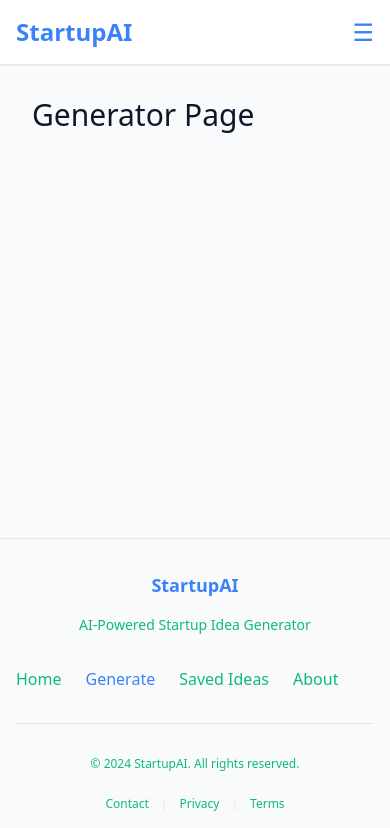
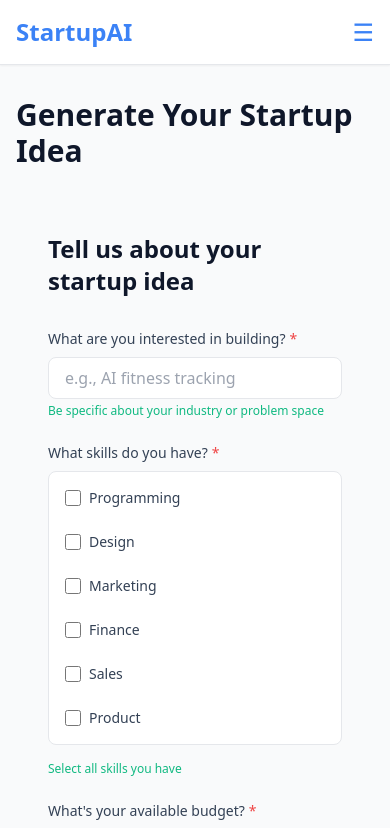
Before and after one commit to jishanmomin26/StartupAI, a React (Vite) app: page /generate in a window 390 px wide. Shown: the top 828 px of the page. Built offline with nearby package versions, Linux system fonts and the light colour scheme; no server answers.

Commit message:
feat(pages): create generator page with idea form and display

```diff
--- a/src/pages/GeneratorPage.jsx
+++ b/src/pages/GeneratorPage.jsx
@@ -1,7 +1,126 @@
+import { useState } from 'react'
+import Button from '../components/ui/Button.jsx'
+import IdeaDetails from '../components/idea/IdeaDetails.jsx'
+import IdeaForm from '../components/form/IdeaForm.jsx'
+import LoadingSpinner from '../components/ui/LoadingSpinner.jsx'
+
 export default function GeneratorPage() {
+  const [formData, setFormData] = useState({
+    interest: '',
+    skills: [],
+    budget: '',
+    targetAudience: '',
+    goal: '',
+  })
+  const [generatedIdea, setGeneratedIdea] = useState(null)
+  const [isLoading, setIsLoading] = useState(false)
+  const [error, setError] = useState(null)
+  const [formResetKey, setFormResetKey] = useState(0)
+
+  const handleFormSubmit = async (submittedFormData) => {
+    setFormData(submittedFormData)
+    setError(null)
+    setIsLoading(true)
+
+    try {
+      await new Promise((resolve) => setTimeout(resolve, 2000))
+
+      const mockIdea = {
+        id: `idea-${Date.now()}`,
+        name: `StartupAI ${Date.now()}`,
+        description: `A startup idea based on your interest in ${submittedFormData.interest} and your selected skills.`,
+        problemStatement: 'Problem based on your input and market opportunity analysis.',
+        proposedSolution: 'Solution tailored to your skills and budget.',
+        targetMarket: submittedFormData.targetAudience,
+        targetMarketSize: '$1-5B (estimated)',
+        businessModel: 'Subscription-based SaaS',
+        revenueStreams: [
+          'Individual plan: $9.99/month',
+          'Team plan: $29.99/month',
+          'Enterprise: Custom pricing',
+        ],
+        mvpFeatures: [
+          'Core feature 1',
+          'Core feature 2',
+          'Core feature 3',
+          'Core feature 4',
+          'Core feature 5',
+        ],
+        estimatedLaunchTimeline: '3-4 months',
+        keyRisks: [
+          { risk: 'Market competition', mitigation: 'Focus on a niche segment' },
+          { risk: 'User acquisition', mitigation: 'Strategic partnerships and content marketing' },
+        ],
+        budget: submittedFormData.budget,
+        goal: submittedFormData.goal,
+        createdAt: new Date().toISOString(),
+      }
+
+      setGeneratedIdea(mockIdea)
+    } catch (submitError) {
+      setError('Failed to generate idea. Please try again.')
+    } finally {
+      setIsLoading(false)
+    }
+  }
+
+  const handleSaveIdea = async () => {
+    console.log('Saving idea:', generatedIdea)
+  }
+
+  const handleGenerateAnother = () => {
+    setGeneratedIdea(null)
+    setError(null)
+    setFormData({
+      interest: '',
+      skills: [],
+      budget: '',
+      targetAudience: '',
+      goal: '',
+    })
+    setFormResetKey((currentValue) => currentValue + 1)
+  }
+
   return (
-    <div className="p-8">
-      <h1 className="text-3xl">Generator Page</h1>
+    <div>
+      <main className="flex-grow">
+        <div className="mx-auto max-w-6xl px-4 py-lg sm:px-6 lg:px-8">
+          {error && (
+            <div className="mb-lg rounded-lg border border-danger bg-red-100 p-lg">
+              <p className="font-bold text-danger">{error}</p>
+              <Button size="sm" variant="danger" onClick={handleGenerateAnother} className="mt-md">
+                Try Again
+              </Button>
+            </div>
+          )}
+
+          {isLoading && <LoadingSpinner message="Generating your startup idea..." size="lg" />}
+
+          {!isLoading && generatedIdea && (
+            <div className="space-y-lg">
+              <IdeaDetails idea={generatedIdea} />
+
+              <div className="flex flex-col gap-md md:flex-row">
+                <Button size="lg" onClick={handleSaveIdea}>
+                  Save This Idea
+                </Button>
+                <Button size="lg" variant="secondary" onClick={handleGenerateAnother}>
+                  Generate Another
+                </Button>
+              </div>
+            </div>
+          )}
+
+          {!isLoading && !generatedIdea && !error && (
+            <div>
+              <h1 className="mb-lg text-3xl font-bold text-slate-900 md:text-4xl">
+                Generate Your Startup Idea
+              </h1>
+              <IdeaForm key={formResetKey} onSubmit={handleFormSubmit} isLoading={isLoading} />
+            </div>
+          )}
+        </div>
+      </main>
     </div>
   )
 }
```
